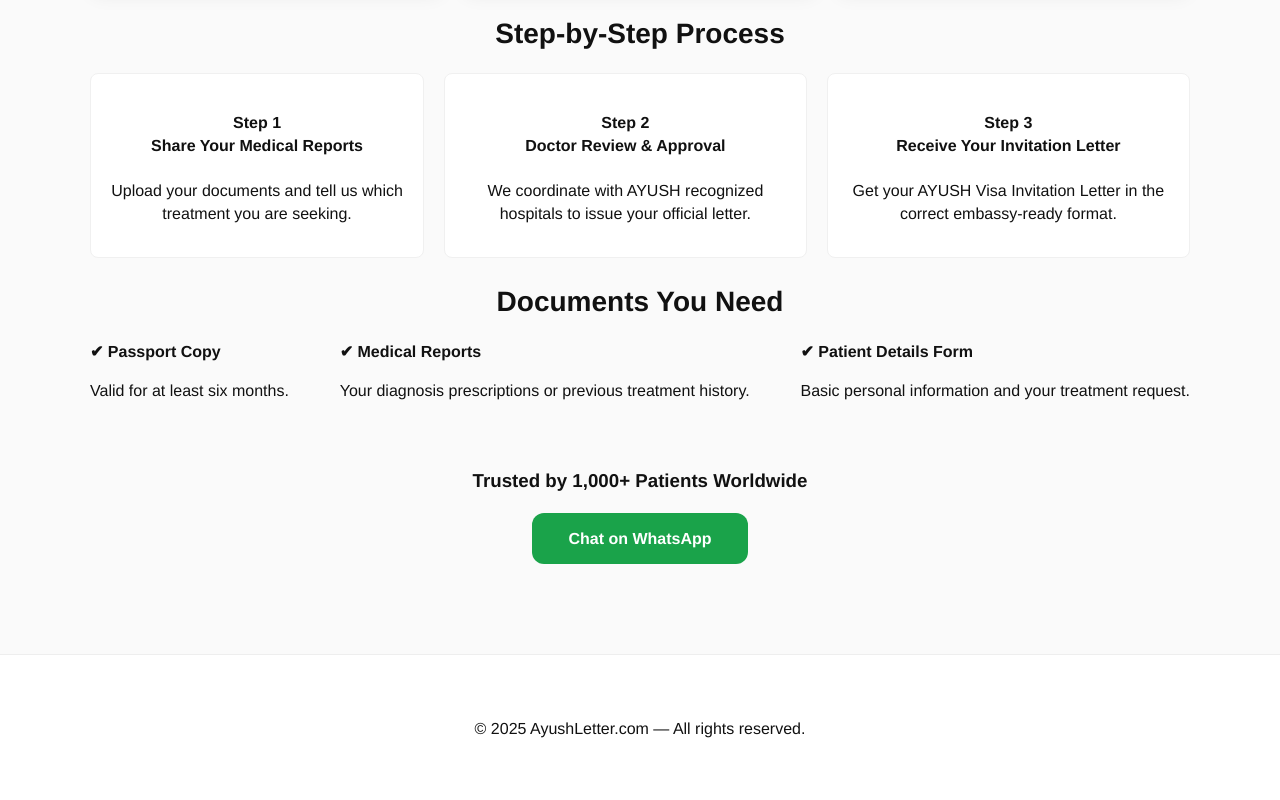
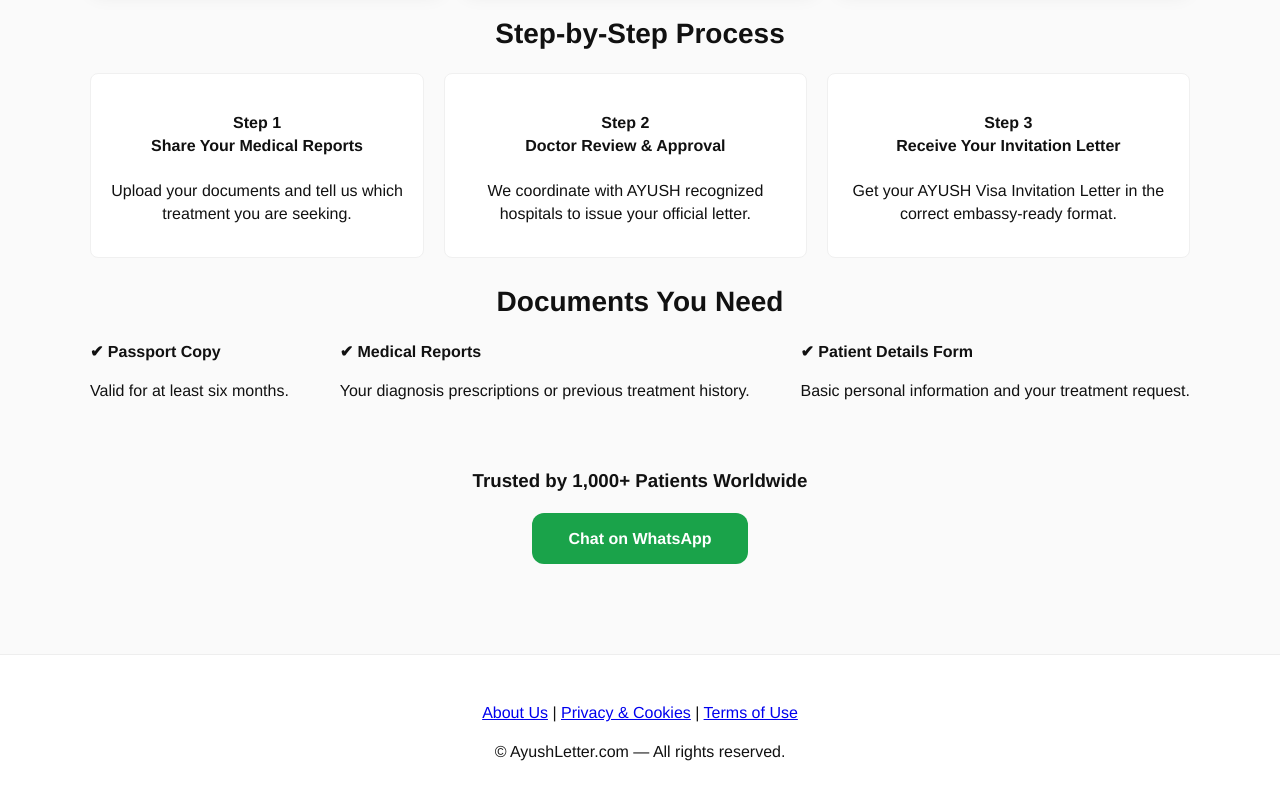
Before and after one commit to joinvikram07-byte/Ayush-Letter, a plain HTML site: page index.html in a window 1280 px wide. Shown: the part 942-1742 px from the top of the page. Drawn offline with Linux system fonts and the light colour scheme.

Commit message:
Update index.html

```diff
--- a/index.html
+++ b/index.html
@@ -344,11 +344,15 @@
   </main>
 
   <footer class="site-footer">
-    <div class="container">
-      <p>© <span id="year"></span> AyushLetter.com — All rights reserved.</p>
-    </div>
-  </footer>
+  <div class="container">
 
-  <script src="script.js"></script>
-</body>
-</html>
+    <nav class="footer-nav">
+      <a href="about-us.html">About Us</a> |
+      <a href="privacy.html">Privacy & Cookies</a> |
+      <a href="terms.html">Terms of Use</a>
+    </nav>
+
+    <p>© <span id="year"></span> AyushLetter.com — All rights reserved.</p>
+
+  </div>
+</footer>
```
